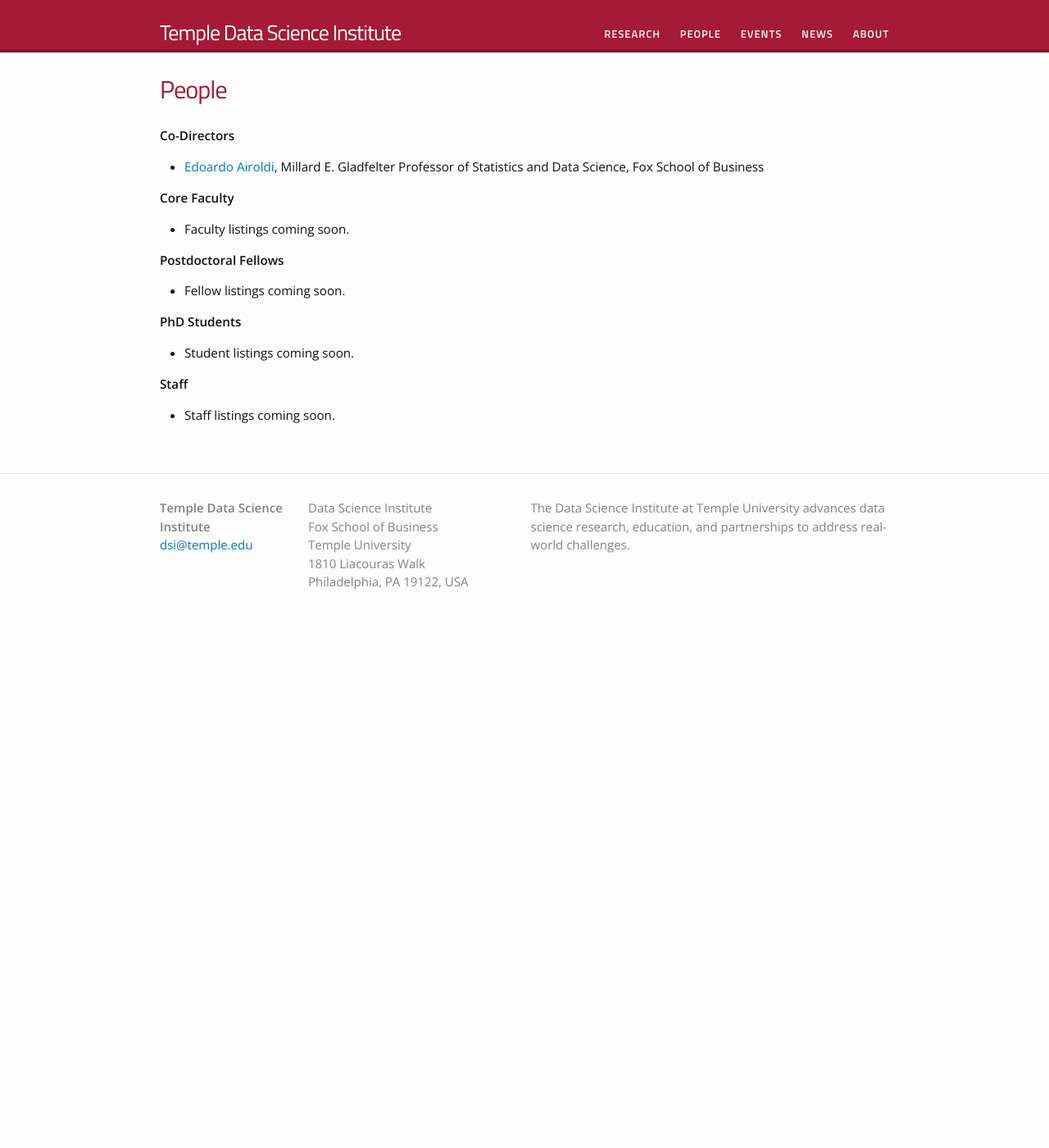
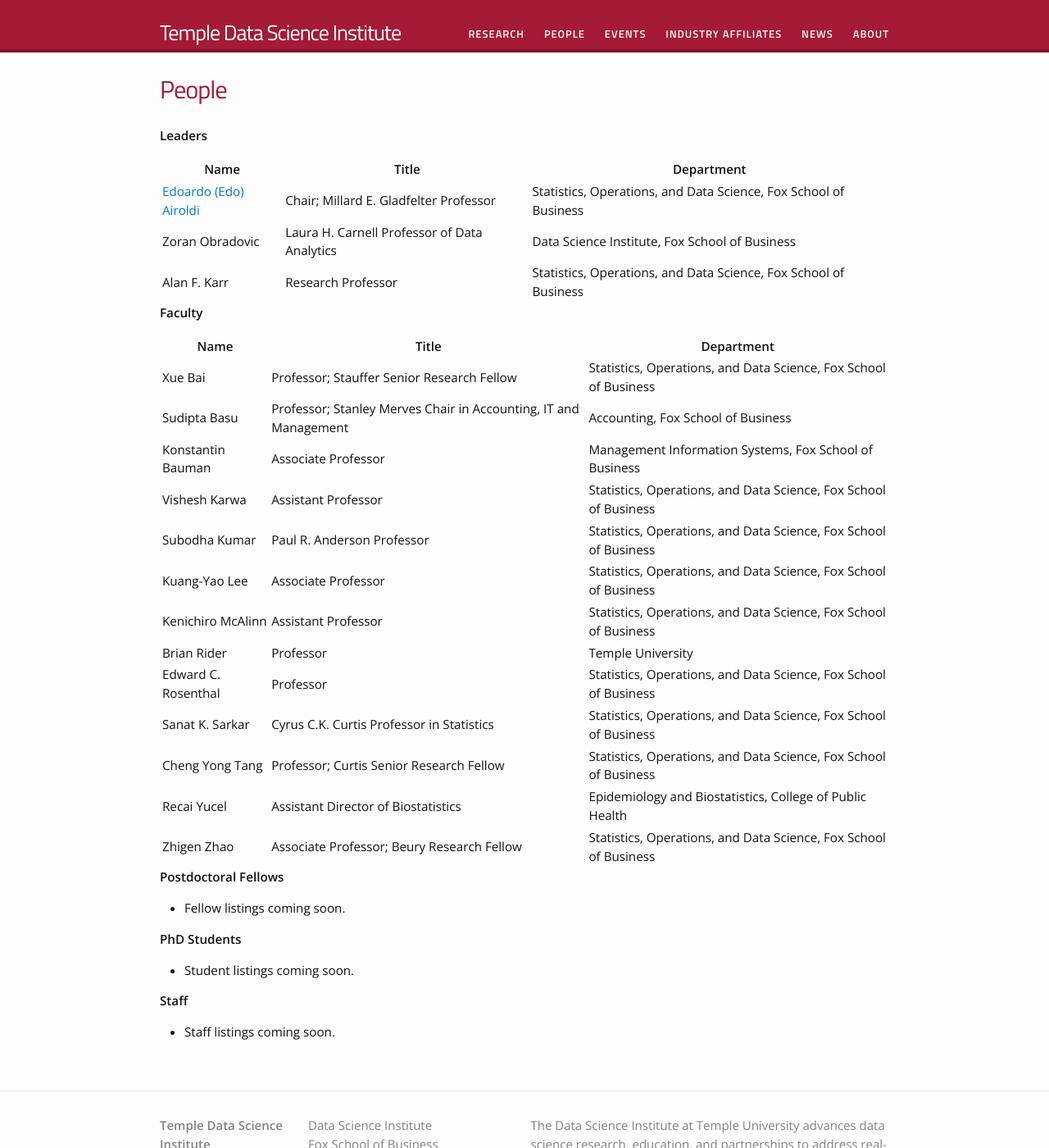
Before and after one commit to templedsi/templedsi.github.io, a Jekyll site: the page built from people.md, in a window 1280 px wide and 1400 px high. Shown: the whole window at 82% size. Built offline with Jekyll 4.4.1, drawn with Linux system fonts in a browser that asks for light colours.

Commit message:
Update people, industry affiliates, about, research, index from official DSI website
Co-authored-by: airoldi <368797+airoldi@users.noreply.github.com>

```diff
--- a/_data/menu.yml
+++ b/_data/menu.yml
@@ -14,6 +14,9 @@
     - subtitle: "Wells Fargo Conference 2021"
       subhref: "/conferences/2021/"
 
+- title: "Industry Affiliates"
+  href: "/industry-affiliates/"
+
 - title: "News"
   href: "/news/"
 
--- a/people.md
+++ b/people.md
@@ -4,13 +4,31 @@ title: People
 permalink: /people/
 ---
 
-**Co-Directors**
+**Leaders**
 
-* [Edoardo Airoldi](https://airoldi.github.io/), Millard E. Gladfelter Professor of Statistics and Data Science, Fox School of Business
+| Name | Title | Department |
+|------|-------|------------|
+| [Edoardo (Edo) Airoldi](https://airoldi.github.io/) | Chair; Millard E. Gladfelter Professor | Statistics, Operations, and Data Science, Fox School of Business |
+| Zoran Obradovic | Laura H. Carnell Professor of Data Analytics | Data Science Institute, Fox School of Business |
+| Alan F. Karr | Research Professor | Statistics, Operations, and Data Science, Fox School of Business |
 
-**Core Faculty**
+**Faculty**
 
-* Faculty listings coming soon.
+| Name | Title | Department |
+|------|-------|------------|
+| Xue Bai | Professor; Stauffer Senior Research Fellow | Statistics, Operations, and Data Science, Fox School of Business |
+| Sudipta Basu | Professor; Stanley Merves Chair in Accounting, IT and Management | Accounting, Fox School of Business |
+| Konstantin Bauman | Associate Professor | Management Information Systems, Fox School of Business |
+| Vishesh Karwa | Assistant Professor | Statistics, Operations, and Data Science, Fox School of Business |
+| Subodha Kumar | Paul R. Anderson Professor | Statistics, Operations, and Data Science, Fox School of Business |
+| Kuang-Yao Lee | Associate Professor | Statistics, Operations, and Data Science, Fox School of Business |
+| Kenichiro McAlinn | Assistant Professor | Statistics, Operations, and Data Science, Fox School of Business |
+| Brian Rider | Professor | Temple University |
+| Edward C. Rosenthal | Professor | Statistics, Operations, and Data Science, Fox School of Business |
+| Sanat K. Sarkar | Cyrus C.K. Curtis Professor in Statistics | Statistics, Operations, and Data Science, Fox School of Business |
+| Cheng Yong Tang | Professor; Curtis Senior Research Fellow | Statistics, Operations, and Data Science, Fox School of Business |
+| Recai Yucel | Assistant Director of Biostatistics | Epidemiology and Biostatistics, College of Public Health |
+| Zhigen Zhao | Associate Professor; Beury Research Fellow | Statistics, Operations, and Data Science, Fox School of Business |
 
 **Postdoctoral Fellows**
 
```
Also changed, not shown: about.md (+9 -3 lines), index.html (+6 -6 lines), industry-affiliates.md (added, +35 -0 lines), research.md (+12 -7 lines).
